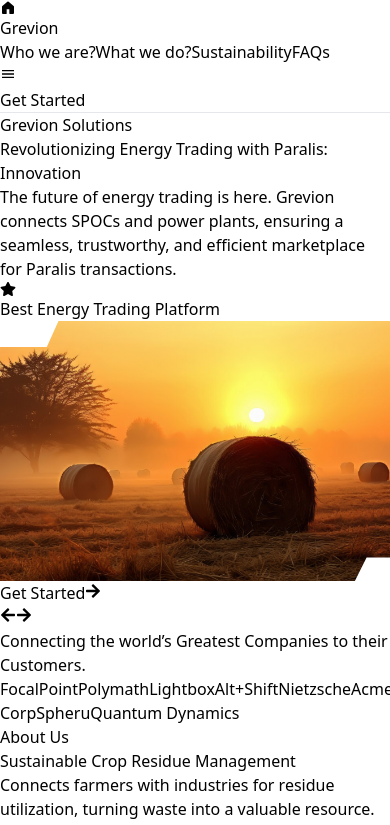
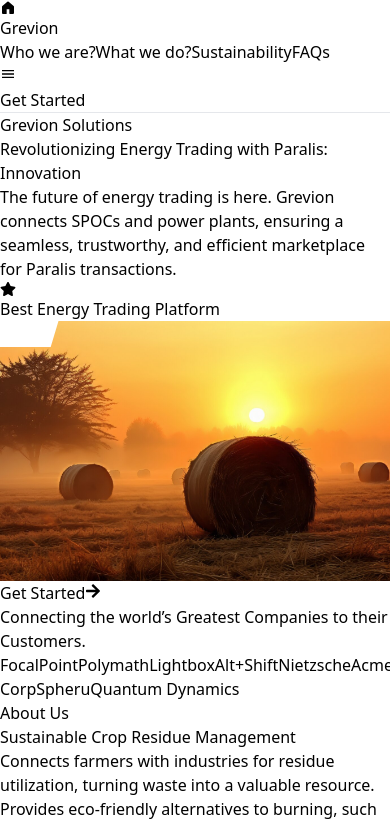
Before and after one commit to Yaswantsoni1128/Grevion, a React (Vite) app in the folder client/: page / in a window 390 px wide. Shown: the top 825 px of the page. Built offline with nearby package versions, Linux system fonts and the light colour scheme.

Commit message:
added responsiveness

```diff
--- a/client/src/components/LandingPage/Comp3.jsx
+++ b/client/src/components/LandingPage/Comp3.jsx
@@ -12,23 +12,44 @@ const Comp3 = () => {
 
       {/* image  */}
       <div className="relative mt-10 flex justify-center">
-        <div className="relative w-full max-w-5xl">
+        <div className="relative w-full px-5 sm:px-10 md:px-20 lg:px-36">
           <img
             src="https://img.freepik.com/free-photo/natural-landscape-with-green-grass-field-golden-ripe-wheat-ai-generated-image_587448-1493.jpg?t=st=1743500042~exp=1743503642~hmac=1e0dd20e82c7ac7049d22a9db7355bb61e7c13170a280adb0b602d6819991d22&w=1380"
             alt="Energy Trading Visualization"
             className="w-full h-64 sm:h-[550px] object-cover rounded-md"
             style={{ clipPath: "polygon(15% 0, 100% 0, 100% 43%, 100% 100%, 68% 100%, 32% 100%, 0 100%, 0 10%, 13% 10%)" }}
           />
-          <div className="absolute top-1 left-1 flex gap-4">
-            <button className="bg-green-950 text-white px-3 py-2 sm:px-4 sm:py-2 rounded-full font-normal shadow-md hover:bg-green-900 text-sm sm:text-[1.2rem]">
+
+        <div className="absolute -top-1 xs:top-0 md:left-32 left-0 flex gap-2 px-5 ">
+          {/* Visible only on medium and large screens */}
+          <Link to={"/landingPage/sustainability"} className="hidden sm:block lg:hidden">
+            <button className="bg-green-950 text-white px-3 py-2 sm:px-4 sm:ml-10 sm:py-2 rounded-full font-normal shadow-md hover:bg-green-900 text-[0.6rem] sm:text-[0.8rem] md:text-[1rem]">
               Know More
             </button>
+          </Link>
+
+          {/* Visible only on small screens */}
+          <Link to={"/landingPage/sustainability"} className="sm:hidden flex lg:hidden">
+            <button className="hover:bg-green-950 hover:text-white text-black border border-green-950 rounded-full  font-medium hover:font-semibold bg-opacity-25 p-2 sm:p-[0.7rem] text-sm sm:text-[1.2rem] shadow-md md:hidden">
+              <FaArrowRight />
+            </button>
+          </Link>
+
+          {/* Visible only on larger screens (lg and above) */}
+          <div className="hidden lg:flex gap-4">
             <Link to={"/landingPage/sustainability"}>
-              <button className="hover:bg-green-950 hover:text-white text-black border border-green-950 rounded-full font-medium hover:font-semibold bg-opacity-25 p-2 sm:p-[0.7rem] text-sm sm:text-[1.2rem] shadow-md">
+              <button className="bg-green-950 text-white px-4 py-2 rounded-full font-normal shadow-md hover:bg-green-900 text-[1.2rem]">
+                Know More
+              </button>
+            </Link>
+            <Link to={"/landingPage/sustainability"}>
+              <button className="hover:bg-green-950 hover:text-white text-black border border-green-950 rounded-full        font-medium hover:font-semibold bg-opacity-25 p-[0.7rem] text-[1.2rem] shadow-md md:hidden">
                 <FaArrowRight />
               </button>
             </Link>
           </div>
+        </div>
+
         </div>
       </div>
 
--- a/client/src/components/LandingPage/GrevionEnergyTrade.jsx
+++ b/client/src/components/LandingPage/GrevionEnergyTrade.jsx
@@ -4,27 +4,27 @@ import { FaStar } from "react-icons/fa";
 
 const GrevionEnergyTrade = () => {
   return (
-    <div className="bg-green-950 text-white pt-10 px-20 relative flex flex-col items-start mx-auto shadow-lg">
+    <div className="bg-green-950 text-white pt-10 px-5 md:px-20 relative flex flex-col items-start mx-auto shadow-lg">
       <div className="w-[100%] md:w-[70%]">
         <p className="bg-green-800 inline-block bg-opacity-25 rounded-full px-3 ml-2 mb-3">
             <span className="text-[#c1f846] rounded-md px-2">
                 Grevion Solutions
             </span>
         </p>
-        <h1 className="text-5xl font-bold leading-tight">
+        <h1 className="text-4xl text-center md:text-start md:text-5xl font-bold leading-tight">
             Revolutionizing Energy Trading with Paralis:
             <p className="bg-green-800 inline-block bg-opacity-25 rounded-full px-3 ml-2 mb-3">
-                <span className=" text-[#c1f846] rounded-md px-2 ">Innovation</span>
+                <span className=" text-[#c1f846] rounded-md px-1 md:px-2 ">Innovation</span>
             </p>
 
         </h1>
-        <p className="text-gray-100 mt-4 text-[1.2rem]">
+        <p className="text-gray-100 mt-4 text-[1.2rem] text-center md:text-start">
             The future of energy trading is here. Grevion connects SPOCs and power plants, ensuring a seamless, trustworthy, and efficient marketplace for Paralis transactions.
         </p>
       </div>
 
       {/* right circular symbol  */}
-      <div className="absolute top-24 right-44 bg-green-800 text-white p-3 rounded-full flex items-center justify-center w-32 h-32 shadow-md transform rotate-12 border-gray-300 border-8">
+      <div className="absolute hidden md:block top-36 right-6 md:top-28 md:right-32 lg:top-24 lg:right-44 bg-green-800 text-white p-3 rounded-full flex items-center justify-center w-32 h-32 shadow-md transform rotate-12 border-gray-300 border-8">
         <span className="text-md text-center leading-tight">
            <p className="text-yellow-400 flex justify-center items-center text-[1.2rem]"><FaStar /></p> Best Energy Trading Platform
         </span>
--- a/client/src/components/LandingPage/LandingImage.jsx
+++ b/client/src/components/LandingPage/LandingImage.jsx
@@ -1,10 +1,9 @@
-import React from 'react'
-import { FaArrowLeft, FaArrowRight } from "react-icons/fa";
+import React from 'react';
+import { FaArrowRight } from 'react-icons/fa';
 import { Link } from 'react-router-dom';
-import landingHeroImg from "../../assets/landingHero.jpg"
+import landingHeroImg from '../../assets/landingHero.jpg';
 
 function LandingImage() {
-
     const companies = [
         { name: "FocalPoint", highlighted: false },
         { name: "Polymath", highlighted: false },
@@ -17,42 +16,41 @@ function LandingImage() {
     ];
 
     return (
-        <div className="bg-green-950 text-white pb-20 px-20 pt-10 relative flex flex-col items-start mx-auto shadow-lg">
-        {/* image  */}
-          <div className="relative mt-10">
-            <div className="relative w-[90vw] mx-auto">
+        <div className="bg-green-950 text-white pb-10 px-5 sm:px-10 lg:px-20 pt-10 relative flex flex-col items-center shadow-lg">
+            {/* Image Section */}
+            <div className="relative w-full max-w-6xl mt-10">
                 <img
                     src={landingHeroImg}
                     alt="Energy Trading Visualization"
-                className="w-full h-[550px] object-cover rounded-md"
-                style={{ clipPath: "polygon(15% 0, 100% 0, 100% 23%, 100% 91%, 94% 91%, 91% 100%, 0 100%, 0% 70%, 0 10%, 12% 10%)" }}
+                    className="w-full h-[300px] sm:h-[400px] md:h-[500px] lg:h-[550px] object-cover rounded-md"
+                    style={{ clipPath: "polygon(15% 0, 100% 0, 100% 43%, 100% 100%, 68% 100%, 32% 100%, 0 100%, 0 10%, 13% 10%)" }}
                 />
-              <button className="absolute top-0 left-0 bg-lime-300 text-gray-900 px-4 py-2 rounded-full font-medium shadow-lg hover:font-semibold hover:bg-lime-400 text-[1.2rem]">
+
+                <Link to="/login">
+                  {/* Get Started button - Visible on medium and larger screens, hidden on small screens */}
+                  <button className="hidden sm:block absolute  bg-lime-300 text-gray-900 px-3 py-1 sm:px-4 sm:py-2 rounded-full font-medium shadow-lg hover:font-semibold hover:bg-lime-400 text-sm sm:text-md md:text-lg top-0 left-0">
                     Get Started
                   </button>
-              <Link to={"/login"}>
-                <button className="absolute top-0 left-[8.6rem] hover:bg-lime-300 hover:text-gray-900 text-gray-200 rounded-full font-medium hover:font-semibold bg-opacity-25 bg-green-600 p-[0.7rem] text-[1.2rem]   shadow-md">
-                  <FaArrowRight/>
+
+                  {/* Arrow button - Visible on small screens, hidden on medium and larger screens, shown again on xl */}
+                  <button className="sm:hidden xl:flex absolute hover:bg-lime-300  hover:text-gray-900 text-gray-200 rounded-full font-medium hover:font-semibold bg-opacity-25 bg-green-600 p-[0.6rem] sm:p-[0.7rem] text-sm sm:text-lg shadow-md md:top-0 md:left-[8rem] -top-3 left-0">
+                      <FaArrowRight />
                   </button>
                 </Link>
 
-              <div className="absolute bottom-0 right-0 flex space-x-2">
-                <button className="bg-lime-300 text-gray-900 rounded-full font-medium hover:font-semibold hover:bg-lime-400 shadow-md p-[0.7rem] text-[1.2rem]"><FaArrowLeft /></button>
-                <button className="hover:bg-lime-300 hover:text-gray-900 text-gray-200 rounded-full font-medium hover:font-semibold bg-opacity-25 bg-green-600 shadow-md p-[0.7rem] text-[1.2rem]"><FaArrowRight/></button>
-              </div>
-            </div>
+
             </div>
 
-        {/* companies  */}
-        <div className="text-center pt-10 w-full max-w-7xl">
-                <h2 className="text-lg sm:text-xl font-light">
+            {/* Companies Section */}
+            <div className="text-center pt-10 w-full max-w-7xl px-4">
+                <h2 className="text-base sm:text-lg md:text-xl font-light">
                     Connecting the world’s <span className="text-lime-400 font-semibold">Greatest Companies</span> to their Customers.
                 </h2>
-                <div className="flex justify-center items-center gap-6 flex-wrap mt-4 px-4">
+                <div className="flex justify-center items-center gap-4 sm:gap-6 flex-wrap mt-4 px-2">
                     {companies.map((company, index) => (
                         <span
                             key={index}
-                            className={`text-white text-sm sm:text-lg font-semibold ${company.highlighted ? 'text-white' : 'opacity-50'}`}
+                            className={`text-sm sm:text-lg font-semibold ${company.highlighted ? 'text-white' : 'opacity-50'}`}
                         >
                             {company.name}
                         </span>
@@ -61,7 +59,6 @@ function LandingImage() {
             </div>
         </div>
     );
-};
+}
 
-
-export default LandingImage
+export default LandingImage;
```
Lines whose indentation alone changed are shown as unchanged.
